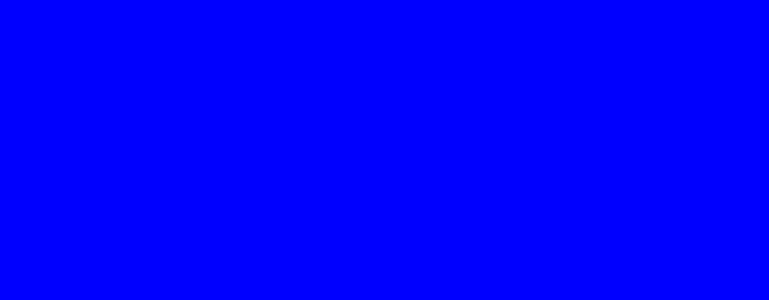
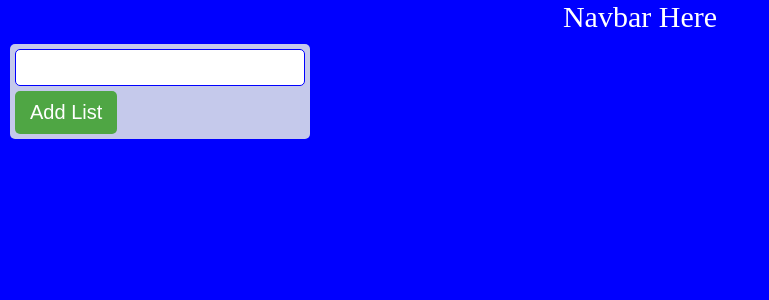
Before and after one commit to edjunma/v11-geckos-team-03, a React (Create React App) app: page / in a window 1280 px wide. Shown: the top 300 px of the page, without its empty margins (0-769 px from the left). Built offline with nearby package versions, Linux system fonts and the light colour scheme.

Commit message:
Create add card functionality

```diff
--- /dev/null
+++ b/src/components/AddList.js
@@ -0,0 +1,38 @@
+import React from "react";
+
+class AddList extends React.Component {
+  state = { listTitle: "" };
+
+  onFormSubmit = event => {
+    event.preventDefault();
+
+    this.props.onSubmit(this.state.listTitle);
+
+    // Clear input
+    this.setState({ listTitle: "" });
+  };
+
+  render() {
+    return (
+      <div className="addList">
+        <div className="addList__form">
+          <form onSubmit={this.onFormSubmit} className="form">
+            <div className="form__group">
+              <input
+                type="text"
+                className="form__input"
+                value={this.state.listTitle}
+                onChange={e => this.setState({ listTitle: e.target.value })}
+              />
+            </div>
+            <div className="form__group">
+              <input type="submit" className="form__submit" value="Add List" />
+            </div>
+          </form>
+        </div>
+      </div>
+    );
+  }
+}
+
+export default AddList;
--- /dev/null
+++ b/src/components/Board.js
@@ -0,0 +1,42 @@
+import AddList from "./AddList";
+import ListDisplay from "./ListDisplay";
+import React from "react";
+
+class Board extends React.Component {
+  constructor(props) {
+    super(props);
+    this.state = { lists: [] };
+  }
+
+  currentLists = [];
+
+  List = function(title) {
+    this.title = title;
+    this.cards = [];
+  };
+
+  onListSubmit = title => {
+    this.currentLists.push(new this.List(title));
+    this.setState({ lists: this.currentLists });
+  };
+
+  removeList = title => {
+    this.currentLists = this.currentLists.filter(list => list.title !== title);
+    this.setState({ lists: this.currentLists });
+  };
+
+  render() {
+    return (
+      <div className="board">
+        <ListDisplay
+          lists={this.state.lists}
+          remove={this.removeList}
+        ></ListDisplay>
+
+        <AddList onSubmit={this.onListSubmit}></AddList>
+      </div>
+    );
+  }
+}
+
+export default Board;
--- /dev/null
+++ b/src/components/List.js
@@ -0,0 +1,18 @@
+import React from "react";
+
+const List = props => {
+  const removeList = () => {
+    props.remove(props.listTitle);
+  };
+
+  return (
+    <div className="list">
+      <div className="list__remove" onClick={removeList}>
+        &times;
+      </div>
+      <h2 className="list__heading">{props.listTitle}</h2>
+    </div>
+  );
+};
+
+export default List;
--- /dev/null
+++ b/src/components/ListDisplay.js
@@ -0,0 +1,15 @@
+import List from "./List";
+import React from "react";
+
+const ListDisplay = props => {
+  const remove = title => {
+    props.remove(title);
+  };
+
+  const lists = props.lists.map(list => {
+    return <List key={list.title} listTitle={list.title} remove={remove} />;
+  });
+  return <div className="board__listDisplay">{lists}</div>;
+};
+
+export default ListDisplay;
--- a/src/components/app/App.js
+++ b/src/components/app/App.js
@@ -1,5 +1,6 @@
+import Board from "../Board";
+
 import React from "react";
-import "./App.scss";
 
 class App extends React.Component {
   constructor(props) {
@@ -8,7 +9,22 @@ class App extends React.Component {
   }
 
   render() {
-    return <div className="App"></div>;
+    return (
+      <div className="App">
+        <nav
+          className="navbar"
+          style={{
+            width: "100%",
+            textAlign: "center",
+            fontSize: "3rem",
+            color: "white"
+          }}
+        >
+          Navbar Here
+        </nav>
+        <Board />
+      </div>
+    );
   }
 }
 
--- a/src/index.css
+++ b/src/index.css
@@ -12,3 +12,58 @@ body {
   box-sizing: border-box;
   height: 100vh;
   background-color: blue; }
+
+.board {
+  padding: 1rem; }
+  .board__listDisplay {
+    background-color: rbga(0 0 0 0);
+    display: grid;
+    grid-template-columns: repeat(auto-fill, minmax(30rem, 1fr));
+    grid-gap: 0 10px; }
+
+.addList__form {
+  background-color: #c5c9eb;
+  width: 30rem;
+  border-radius: 0.5rem; }
+
+.form {
+  padding: 0.5rem; }
+  .form__group:not(:last-child) {
+    margin-bottom: 0.5rem; }
+  .form__input {
+    display: block;
+    width: 100%;
+    font-size: 2rem;
+    line-height: 3.5rem;
+    padding: 0 1rem;
+    border-radius: 0.5rem;
+    border: 1px solid blue;
+    color: #333; }
+  .form__submit {
+    display: block;
+    padding: 1rem 1.5rem;
+    border-radius: 0.5rem;
+    border: none;
+    font-size: 2rem;
+    background-color: #4fa644;
+    color: white;
+    cursor: pointer; }
+
+.list {
+  width: 100%;
+  background-color: #c5c9eb;
+  border-radius: 0.5rem;
+  margin: 0 0 1rem 0;
+  padding: 1rem;
+  min-height: 100px;
+  position: relative;
+  overflow: hidden; }
+  .list__heading {
+    font-size: 2rem;
+    width: 90%; }
+  .list__remove {
+    position: absolute;
+    top: 1rem;
+    right: 1rem;
+    cursor: pointer;
+    font-size: 2rem; }
--- a/src/sass/abstracts/_variables.scss
+++ b/src/sass/abstracts/_variables.scss
@@ -0,0 +1,6 @@
+// COLORS
+$list-background: #c5c9eb;
+$color-primary: #4fa644;
+
+// LAYOUT
+$list-width: 30rem;
--- a/src/sass/components/_board.scss
+++ b/src/sass/components/_board.scss
@@ -0,0 +1,18 @@
+.board {
+  padding: 1rem;
+
+  &__listDisplay {
+    background-color: rbga(0 0 0 0);
+    display: grid;
+    grid-template-columns: repeat(auto-fill, minmax($list-width, 1fr));
+    grid-gap: 0 10px;
+  }
+}
+
+.addList {
+  &__form {
+    background-color: $list-background;
+    width: $list-width;
+    border-radius: 0.5rem;
+  }
+}
--- /dev/null
+++ b/src/sass/components/_form.scss
@@ -0,0 +1,29 @@
+.form {
+  padding: 0.5rem;
+
+  &__group:not(:last-child) {
+    margin-bottom: 0.5rem;
+  }
+
+  &__input {
+    display: block;
+    width: 100%;
+    font-size: 2rem;
+    line-height: 3.5rem;
+    padding: 0 1rem;
+    border-radius: 0.5rem;
+    border: 1px solid blue;
+    color: #333;
+  }
+
+  &__submit {
+    display: block;
+    padding: 1rem 1.5rem;
+    border-radius: 0.5rem;
+    border: none;
+    font-size: 2rem;
+    background-color: $color-primary;
+    color: white;
+    cursor: pointer;
+  }
+}
--- a/src/sass/index.scss
+++ b/src/sass/index.scss
@@ -8,5 +8,7 @@
 
 @import "components/board";
 @import "components/card";
+@import "components/form";
+@import "components/list";
 @import "components/navbar";
 @import "components/popup";
```
Also changed, not shown: src/sass/components/_list.scss (added, +23 -0 lines).
